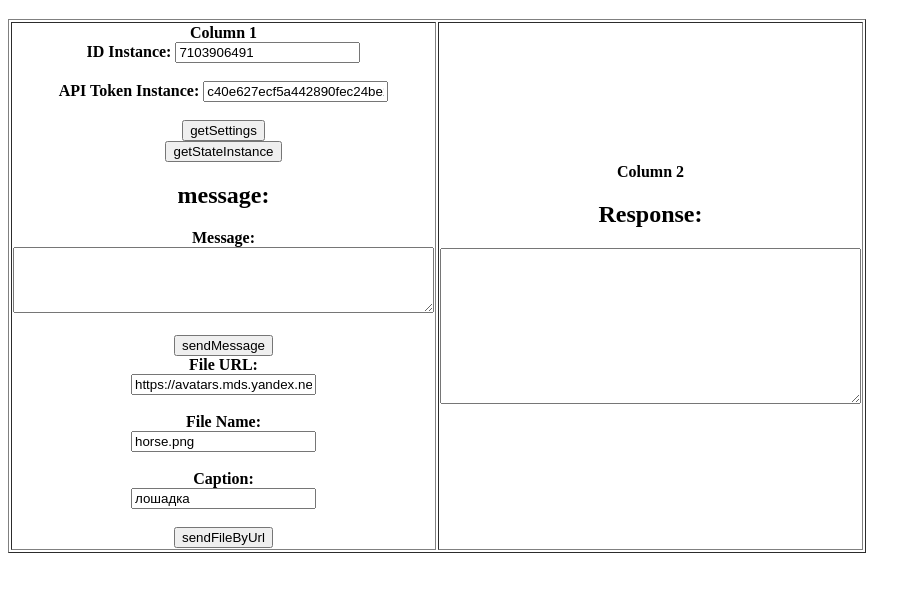
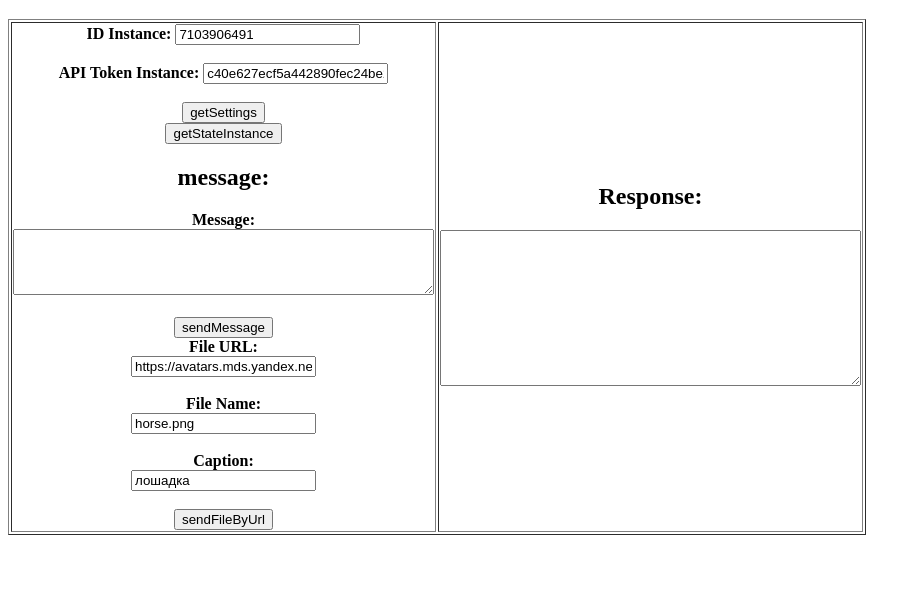
Before and after one commit to Ramsszs/Green-Api-AlmassovR, a plain HTML site: page index.html in a window 1280 px wide. Shown: the part 61-650 px from the top of the page, without its empty margins (0-921 px from the left). Drawn offline with Linux system fonts and the light colour scheme.

Commit message:
Update index.html

```diff
--- a/index.html
+++ b/index.html
@@ -11,7 +11,7 @@
     <h1>GREEN-API Methods Almassov Ramazan</h1>
     <table border="1">
         <tr>
-            <th>Column 1
+            <th>
             <div class="getSettings">
                 <label for="idInstance">ID Instance:</label>
                 <input type="text" id="idInstance" value="7103906491"><br><br>
@@ -45,7 +45,7 @@
                 <button onclick="sendFileByUrl()">sendFileByUrl</button>
             </div>
         </th>
-            <th>Column 2
+            <th>
                 <div>
                     <h2>Response:</h2>
                     <textarea id="responseField" readonly rows="10" cols="50"></textarea>
```
